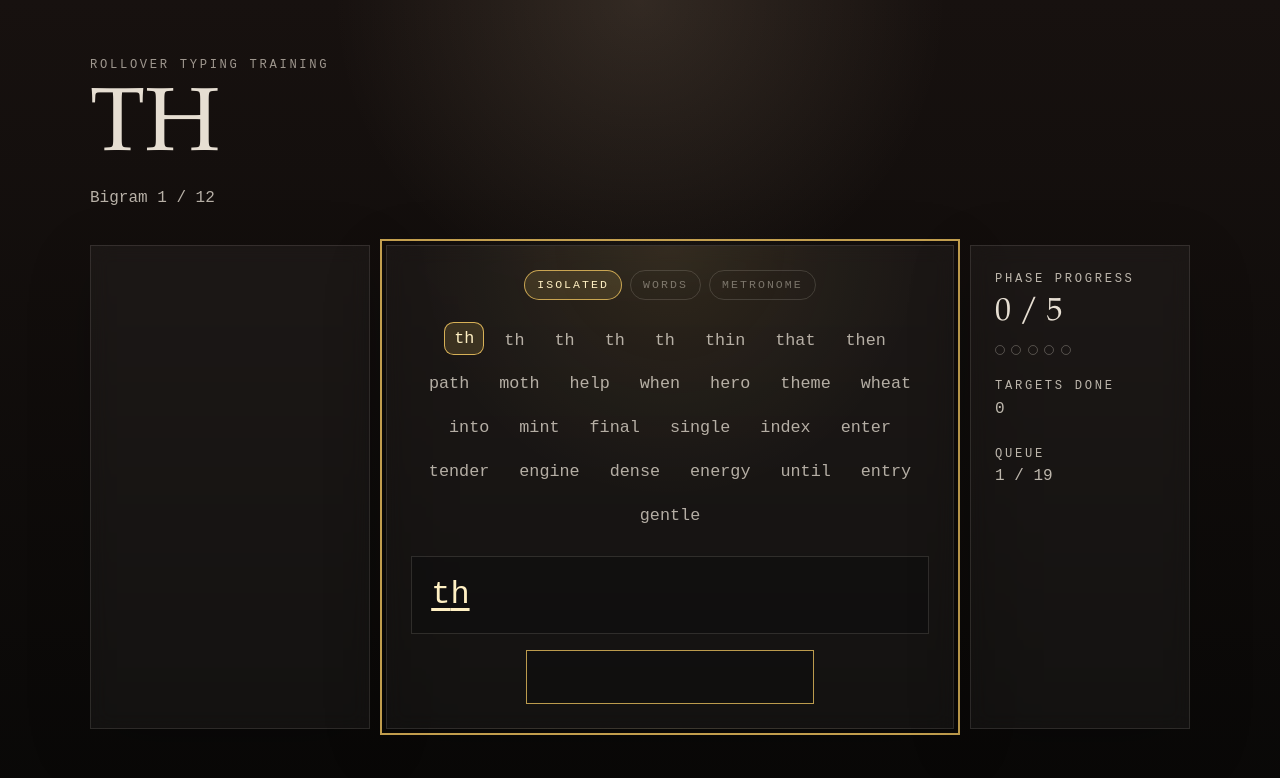
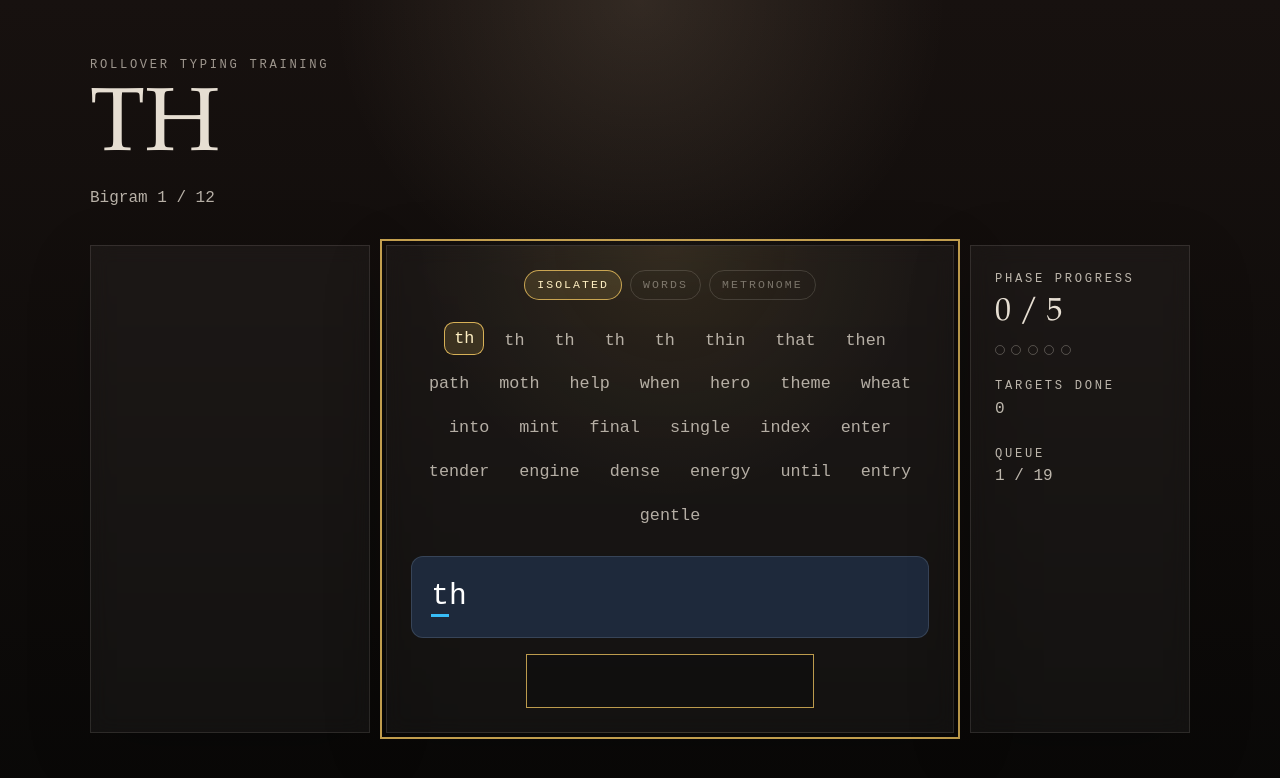
Before and after one commit to pushittothecloud/rollover-typing-training, a React (Vite) app: page / in a window 1280 px wide. Shown: the top 778 px of the page. Built offline with nearby package versions, Linux system fonts and the light colour scheme.

Commit message:
Match typing arena to underline cursor style

```diff
--- a/src/App.css
+++ b/src/App.css
@@ -252,40 +252,48 @@
   width: min(100%, 46rem);
   min-height: 4.25rem;
   padding: 1rem 1.2rem;
-  border: 1px solid rgba(230, 222, 210, 0.14);
-  background: rgba(10, 10, 10, 0.42);
-  color: rgba(230, 222, 210, 0.94);
-  font-size: 2rem;
-  line-height: 1.35;
+  border: 1px solid rgba(100, 116, 139, 0.36);
+  border-radius: 12px;
+  background: #1e293b;
+  color: #f8fafc;
+  font-family: "Courier New", Courier, monospace;
+  font-size: clamp(1.55rem, 3.4vw, 1.85rem);
+  line-height: 1.6;
   text-align: left;
   overflow-wrap: anywhere;
 }
 
 .typed-char {
   white-space: pre;
+  color: #64748b;
 }
 
 .typed-char.is-untyped {
-  color: rgba(230, 222, 210, 0.9);
+  color: #64748b;
 }
 
 .typed-char.is-correct {
+  color: #38bdf8;
+}
+
+.typed-char.is-incorrect {
+  color: #ef4444;
+  background-color: rgba(239, 68, 68, 0.12);
+  border-radius: 2px;
+}
+
+.typed-char.is-current {
+  color: #ffffff;
+  border-bottom: 3px solid #38bdf8;
+  padding-bottom: 1px;
+}
+
+.typed-char.target-active {
   color: #ffffff;
 }
 
-.typed-char.is-incorrect {
-  color: #f87171;
-}
-
-.typed-char.target-active {
-  color: #fff0c3;
-  text-decoration: underline;
-  text-underline-offset: 0.16em;
-  text-decoration-thickness: 0.08em;
-}
-
 .typed-char.target-complete {
-  color: rgba(230, 222, 210, 0.44);
+  color: #64748b;
   text-decoration: none;
 }
 
--- a/src/App.tsx
+++ b/src/App.tsx
@@ -197,6 +197,10 @@ function App() {
             classes.push("is-untyped")
           }
 
+          if (index === typedLength && typedLength < prompt.length) {
+            classes.push("is-current")
+          }
+
           if (targetStartIndex !== -1 && index >= targetStartIndex && index < targetEndIndex) {
             if (isTargetComplete) {
               classes.push("target-complete")
@@ -205,15 +209,13 @@ function App() {
             }
           }
 
-          const displayCharacter = character === " " ? "·" : character
-
           return (
             <span
               key={`${character}-${index}`}
               className={classes.join(" ")}
               aria-hidden="true"
             >
-              {displayCharacter}
+              {character}
             </span>
           )
         })}
```
